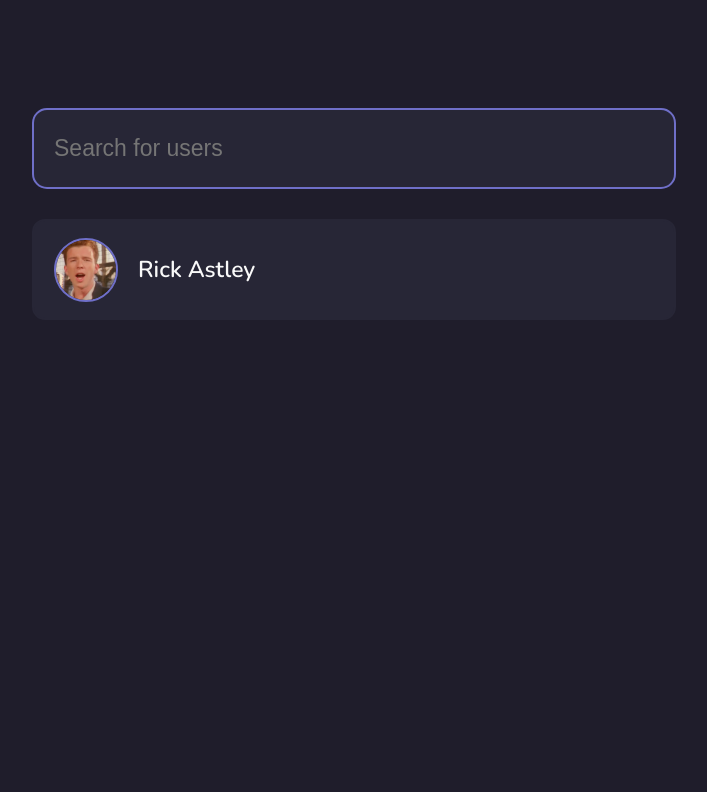
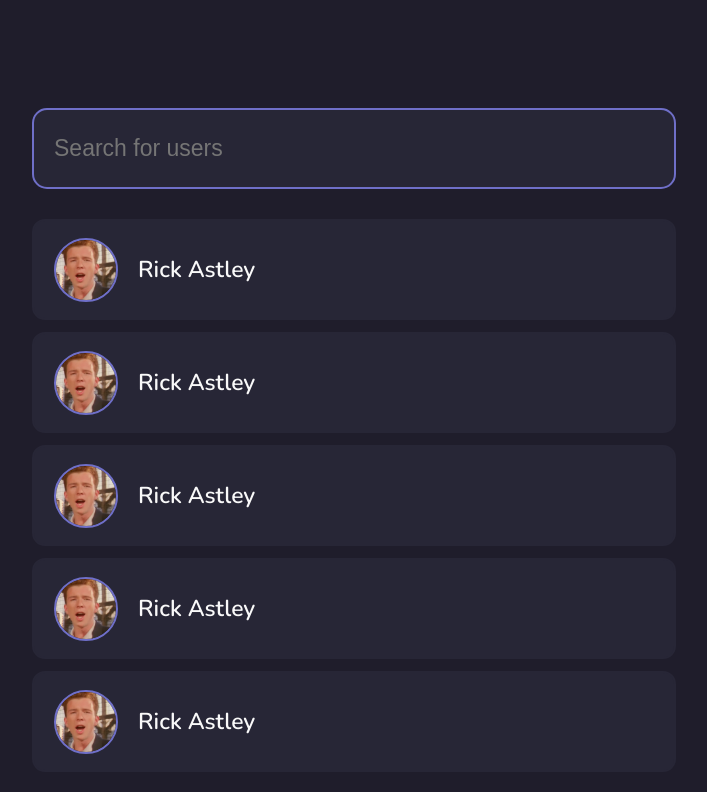
Before and after one commit to octoi/user-list, a React (Create React App) app: page / in a window 1280 px wide. Shown: the top 792 px of the page, without its empty margins (286-993 px from the left). Built offline with nearby package versions, Linux system fonts and the light colour scheme.

Commit message:
home page powersshhhh

```diff
--- a/src/styled-components/home.js
+++ b/src/styled-components/home.js
@@ -7,6 +7,11 @@
   align-items: center;
   margin-top: 100px;
   width: 600px;
+
+  @media (max-width: 700px) {
+    width: 85vw;
+    margin-top: 50px;
+  }
 
   input {
     font-size: 23px;
@@ -28,13 +33,20 @@
     align-items: center;
 
     div {
-      background: var(--secondary-color);
       width: 100%;
       padding: 10px 20px;
       border-radius: 13px;
-      border: 2px solid var(--secondary-color);
       display: flex;
       align-items: center;
+      transition: 0.5s;
+      cursor: pointer;
+      margin-bottom: 12px;
+      background: var(--secondary-color);
+      border: 2px solid var(--secondary-color);
+
+      &:hover {
+        border: 2px solid var(--accent-color);
+      }
 
       img {
         width: 60px;
--- a/src/utils/list.json
+++ b/src/utils/list.json
@@ -1,5 +1,21 @@
 {
   "users": [
+    {
+      "name": "Rick Astley",
+      "image": "/images/rick.jpg"
+    },
+    {
+      "name": "Rick Astley",
+      "image": "/images/rick.jpg"
+    },
+    {
+      "name": "Rick Astley",
+      "image": "/images/rick.jpg"
+    },
+    {
+      "name": "Rick Astley",
+      "image": "/images/rick.jpg"
+    },
     {
       "name": "Rick Astley",
       "image": "/images/rick.jpg"
```
